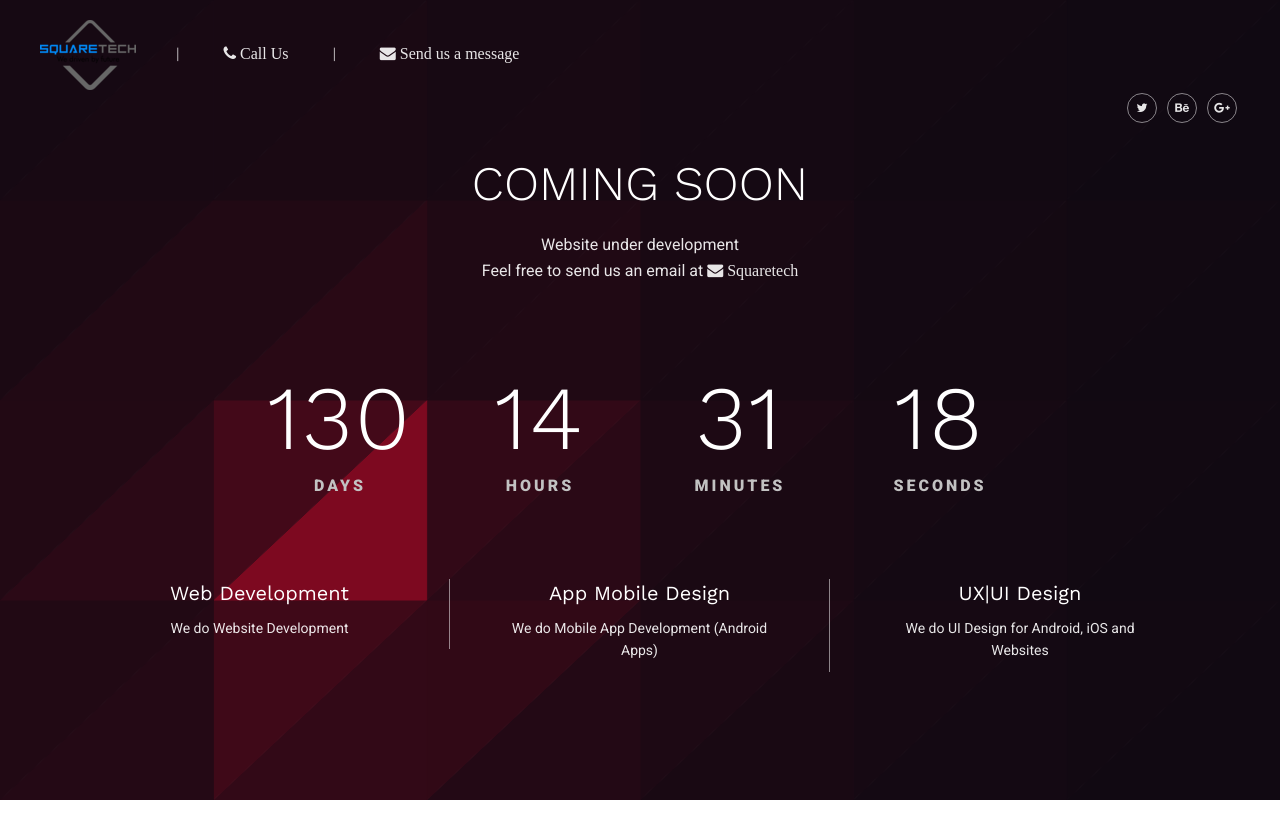
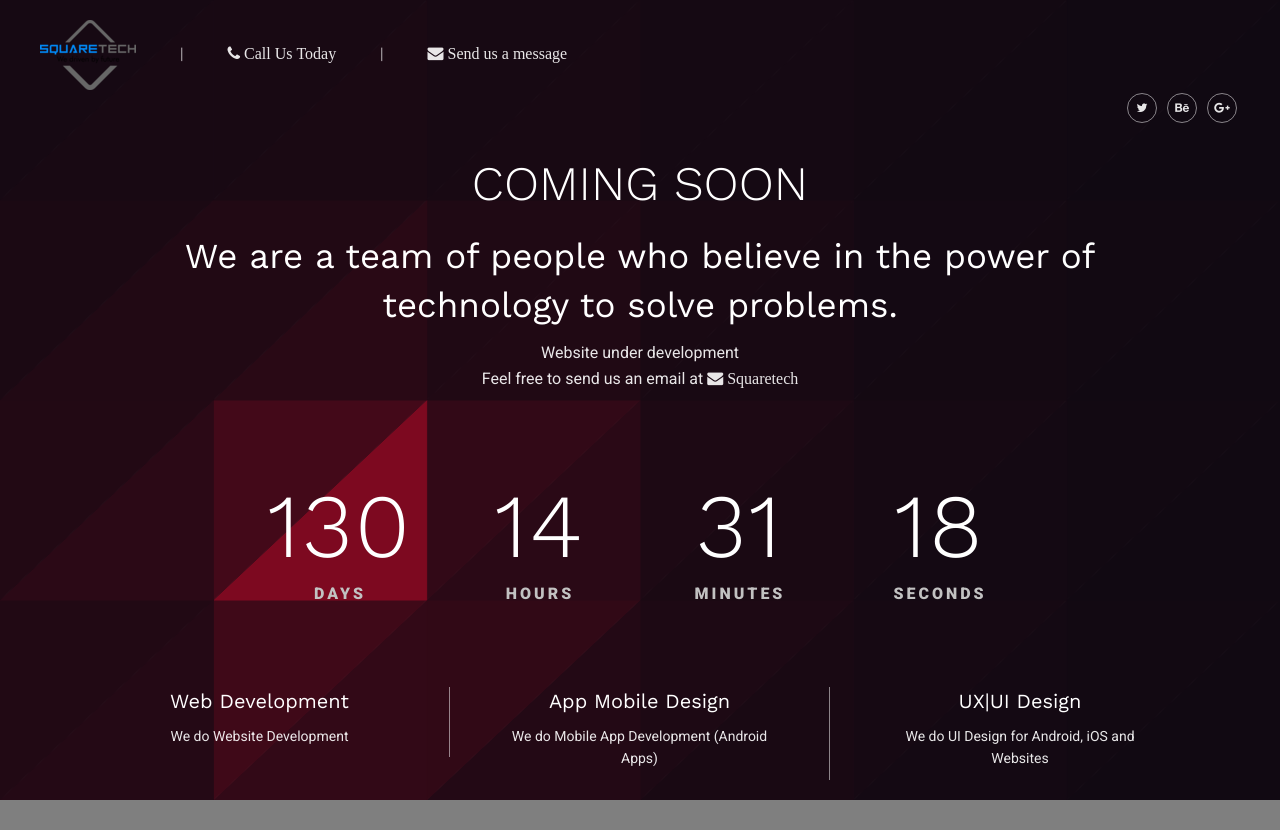
Before and after one commit to makaulucky/Squaretech_comingSoon, a plain HTML site: page index.html in a window 1280 px wide. Before the commit the page ends 800 px from the top, so only its background shows below. Drawn offline with nearby package versions, Linux system fonts and the light colour scheme.

Commit message:
Modified

```diff
--- a/index.html
+++ b/index.html
@@ -33,9 +33,11 @@
 					<!-- Message us -->
 
 					<div class="header">
-						<div class="header__left"><span><a href="index.html"><img src="assets/img/logos.png" alt="Logo"></a></span><span><a href="tel:+254796035400">
-							<i class="fa fa-phone"> Call Us</i>
-						</a> </span><span><a href="mailto:info@squaretech.co.ke">
+						<div class="header__left"><span><a href="index.html"><img src="assets/img/logos.png" alt="Logo"></a></span>
+							<span><a href="tel:+254796035400">
+							<i class="fa fa-phone"> Call Us Today</i>
+						</a> </span>
+						<span><a href="mailto:info@squaretech.co.ke">
 							<i class="fa fa-envelope"> Send us a message</i>
 						</a></span>
 						</div>
@@ -70,6 +72,7 @@
 								<div class="col-lg-10 col-xs-offset-0 col-sm-offset-0 col-md-offset-0 col-lg-offset-1 ">
 									<div class="hero__title_inner">
 										<h1 class="hero__title">COMING SOON</h1>
+										<h4>We are a team of people who believe in the power of technology to solve problems.</h4>
 										<p class="hero__text">Website under development<br> Feel free to send us an email at <a href="mailto:info@squaretech.co.ke">
 											<i class="fa fa-envelope"> Squaretech</i>
 										</a></p>
```
